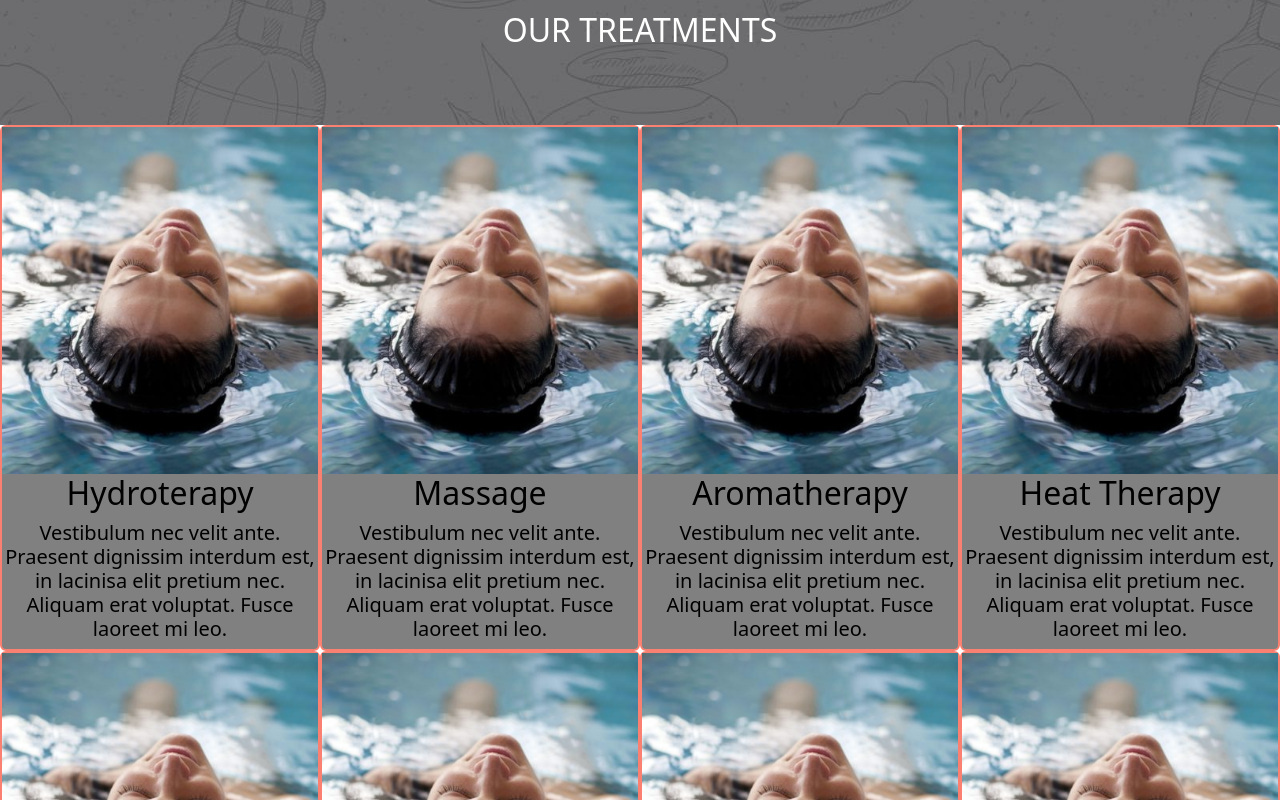
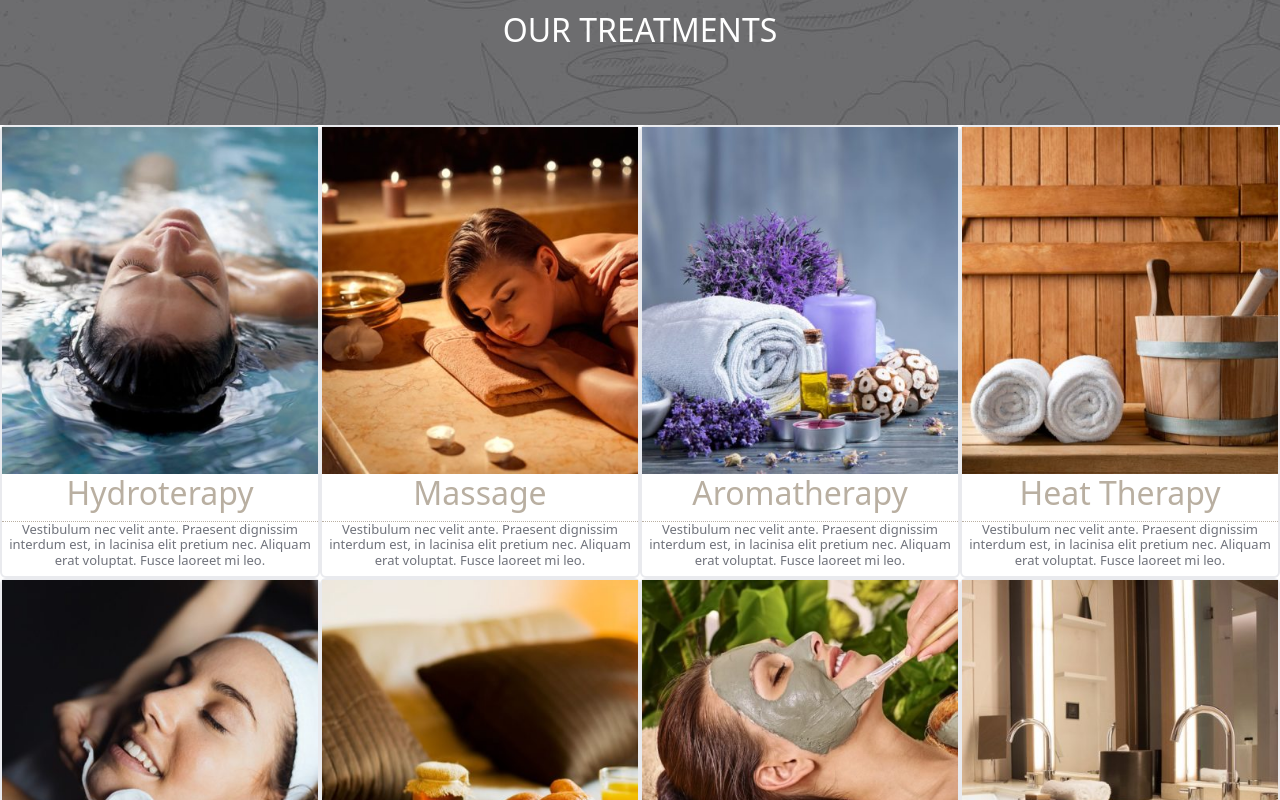
Before and after one commit to Alessandra-Casu/proj-html-vuejs, a Vue app: page / in a window 1280 px wide. Shown: the part 2120-2920 px from the top of the page. Built offline with nearby package versions, Linux system fonts and the light colour scheme.

Commit message:
add card

```diff
--- a/src/components/CardTreatments.vue
+++ b/src/components/CardTreatments.vue
@@ -17,12 +17,20 @@ export default {
 </template>
 
 <style lang="scss" scoped>
+@use "./../assets/styles/partials/variables" as *;
 .card {
   max-width: 25%;
   text-align: center;
-  background-color: gray;
-  color: black;
-  border: 2px solid salmon;
+
+  border: 2px solid $colorIconFooter;
+  h2 {
+    color: $color-fontSmall;
+  }
+  h5 {
+    border-top: 1px dotted $color-fontSmall;
+    color: $color-fontLarge;
+    font-size: small;
+  }
 }
 
 img {
--- a/src/components/FourthSectionMain.vue
+++ b/src/components/FourthSectionMain.vue
@@ -14,37 +14,37 @@ export default {
           info: "Vestibulum nec velit ante. Praesent dignissim interdum est, in lacinisa elit pretium nec. Aliquam erat voluptat. Fusce laoreet mi leo.",
         },
         {
-          image: "Layer-1-new-400x440.png",
+          image: "Layer-2-new-400x440.jpg",
           titolo: "Massage",
           info: "Vestibulum nec velit ante. Praesent dignissim interdum est, in lacinisa elit pretium nec. Aliquam erat voluptat. Fusce laoreet mi leo.",
         },
         {
-          image: "Layer-1-new-400x440.png",
+          image: "Layer-3-new-400x440.jpg",
           titolo: "Aromatherapy",
           info: "Vestibulum nec velit ante. Praesent dignissim interdum est, in lacinisa elit pretium nec. Aliquam erat voluptat. Fusce laoreet mi leo.",
         },
         {
-          image: "Layer-1-new-400x440.png",
+          image: "Layer-4-new-400x440.jpg",
           titolo: "Heat Therapy",
           info: "Vestibulum nec velit ante. Praesent dignissim interdum est, in lacinisa elit pretium nec. Aliquam erat voluptat. Fusce laoreet mi leo.",
         },
         {
-          image: "Layer-1-new-400x440.png",
+          image: "Layer-5-new-400x440.jpg",
           titolo: "Skin Care",
           info: "Vestibulum nec velit ante. Praesent dignissim interdum est, in lacinisa elit pretium nec. Aliquam erat voluptat. Fusce laoreet mi leo.",
         },
         {
-          image: "Layer-1-new-400x440.png",
+          image: "Layer-6-new-400x440.jpg",
           titolo: "Spa Days",
           info: "Vestibulum nec velit ante. Praesent dignissim interdum est, in lacinisa elit pretium nec. Aliquam erat voluptat. Fusce laoreet mi leo.",
         },
         {
-          image: "Layer-1-new-400x440.png",
+          image: "layer8-new-400x440.jpg",
           titolo: "Beauty Treatments",
           info: "Vestibulum nec velit ante. Praesent dignissim interdum est, in lacinisa elit pretium nec. Aliquam erat voluptat. Fusce laoreet mi leo.",
         },
         {
-          image: "Layer-1-new-400x440.png",
+          image: "Layer-7-new-400x440.jpg",
           titolo: "Residential",
           info: "Vestibulum nec velit ante. Praesent dignissim interdum est, in lacinisa elit pretium nec. Aliquam erat voluptat. Fusce laoreet mi leo.",
         },
```
Also changed, not shown: src/assets/img/Layer-4-new-400x440.jpg (added), src/assets/img/Layer-7-new-400x440.jpg (added).
